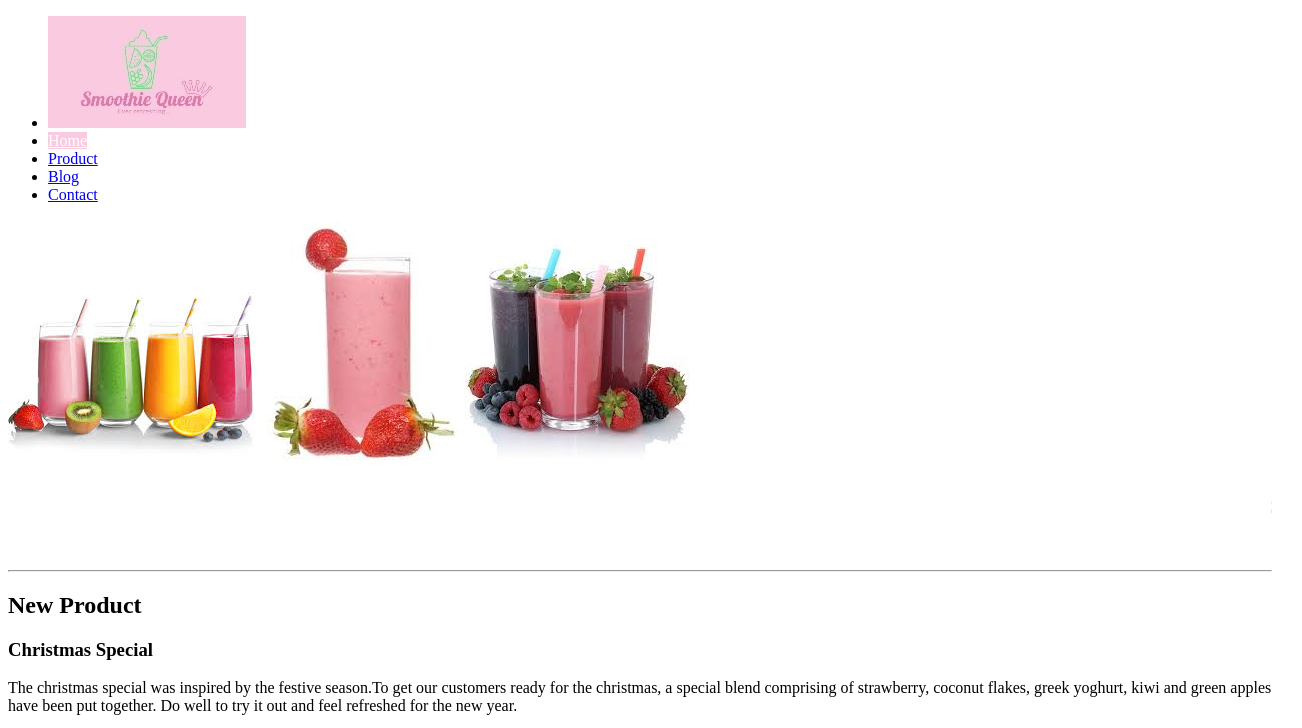
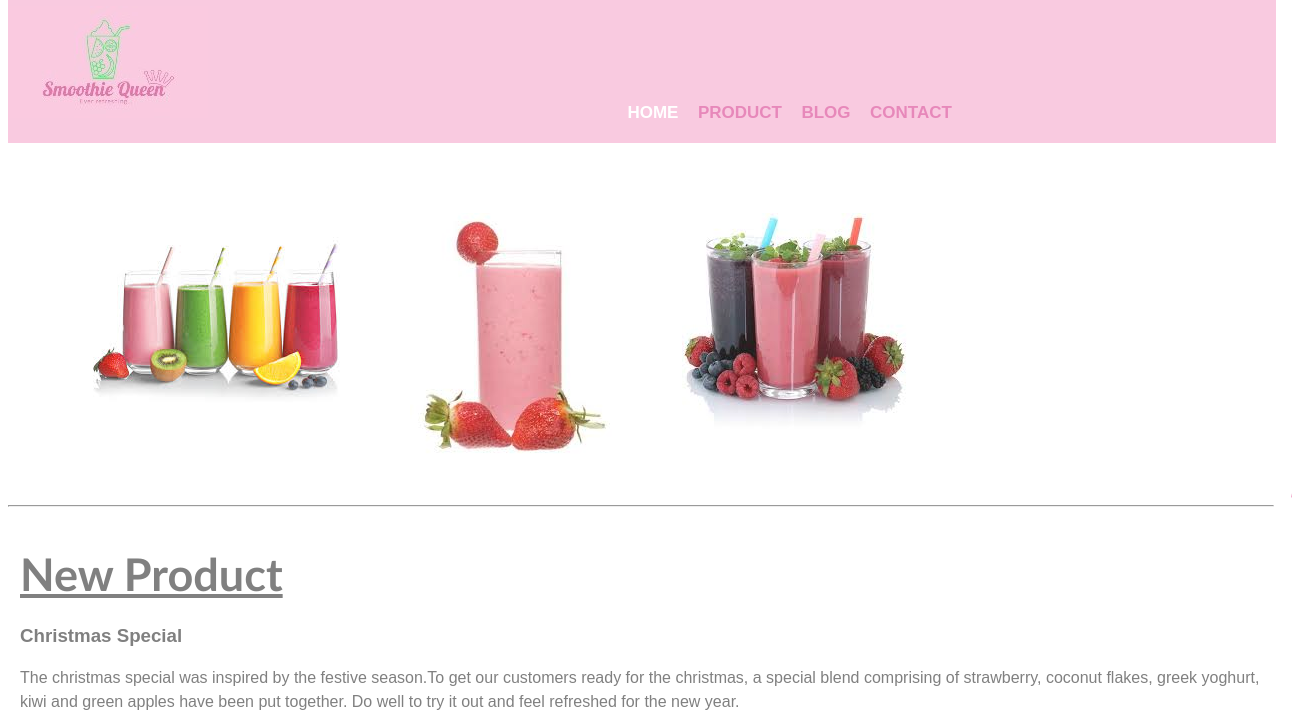
Before and after one commit to chioma28/smoothieQueen, a plain HTML site: page index.html in a window 1280 px wide. Shown: the top 728 px of the page, 1302 px wide, since content can reach past the window. Drawn offline with Linux system fonts and the light colour scheme.

Commit message:
second commit

```diff
--- a/index.html
+++ b/index.html
@@ -3,8 +3,8 @@
 
 <head>
     <title>Smoothie Queen</title>
-    <link rel="stylesheet" href="/My website/css/mystyle.css">
-    <link rel="stylesheet" media="screen and (min-width :768px)" href="/My website/css/mobile.css">
+    <link rel="stylesheet" href="css/mystyle.css">
+    <link rel="stylesheet" media="screen and (min-width :768px)" href="css/mobile.css">
     <link rel="icon" href="images/favicon.ico">
     <script src="https://kit.fontawesome.com/44b133bb48.js"></script>
 </head>
```
